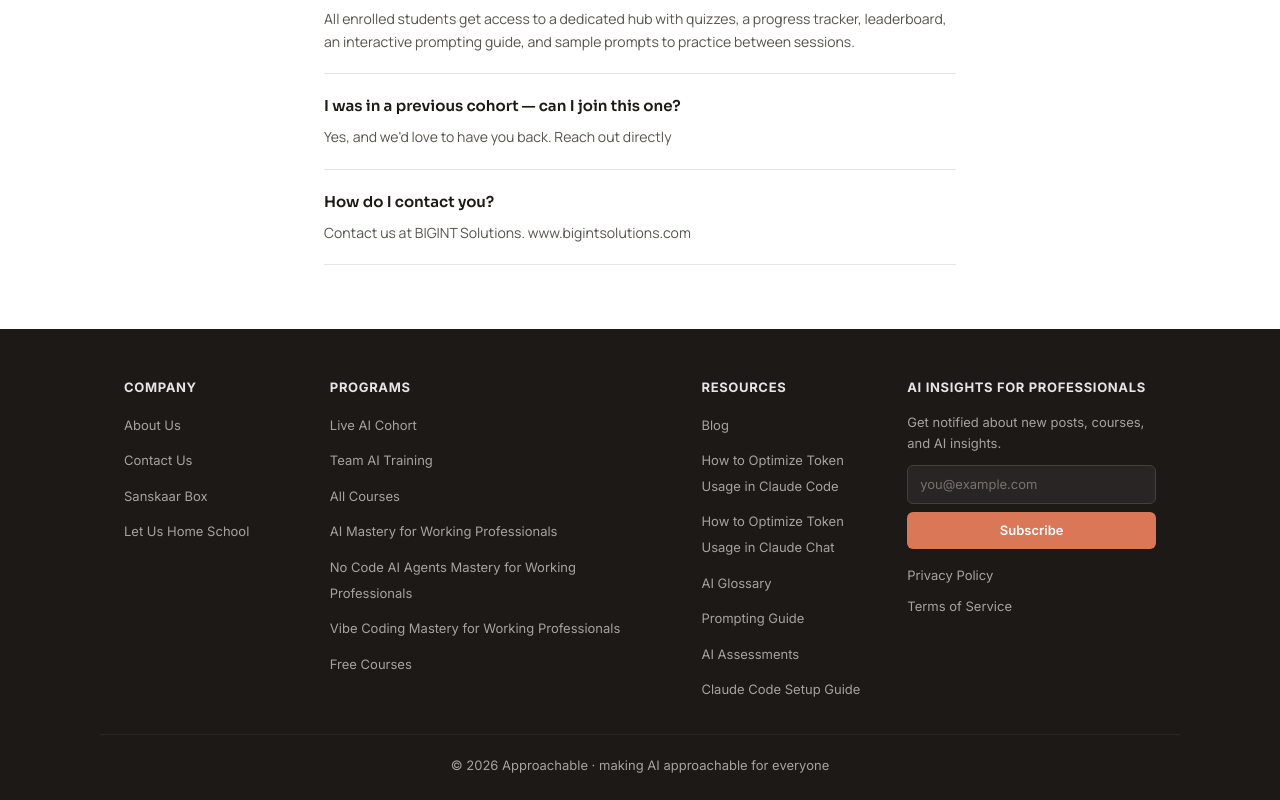
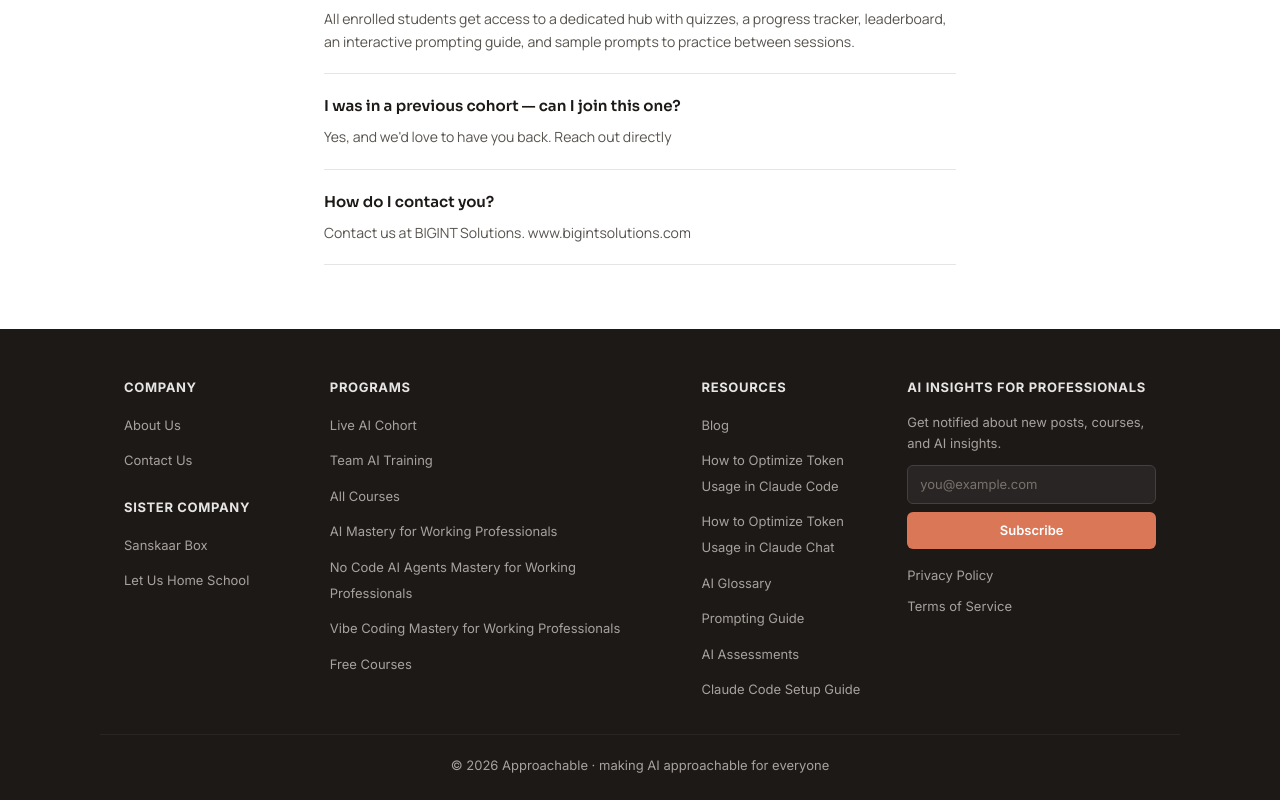
Before and after one commit to Nitish-kumar30/sample-approchable, a Next.js app: page / in a window 1280 px wide. Shown: the part 8533-9333 px from the top of the page. Built offline with nearby package versions, Linux system fonts and the light colour scheme.

Commit message:
added sister company subheadings

```diff
--- a/src/app/globals.css
+++ b/src/app/globals.css
@@ -1022,6 +1022,9 @@ section {
   flex-direction: column;
   gap: 10px;
 }
+.footer-col-section + .footer-col-section {
+  margin-top: 24px;
+}
 .site-footer a {
   color: #A8A29E;
   font-size: 13px;
--- a/src/components/Footer.tsx
+++ b/src/components/Footer.tsx
@@ -5,6 +5,15 @@ import FooterSubscribe from './FooterSubscribe';
 type FooterLink =
   | { label: string; href: string }
   | { label: string; static: true };
+type FooterSection = {
+  subheading?: string;
+  links: FooterLink[];
+};
+type FooterColumn = {
+  heading: string;
+  links?: FooterLink[];
+  sections?: FooterSection[];
+};
 
 function FooterLinkItem({ link }: { link: FooterLink }) {
   if ('static' in link) {
@@ -32,14 +41,23 @@ export default function Footer() {
     href: `/blog/${post.slug}`,
   }));
 
-  const footerColumns: { heading: string; links: FooterLink[] }[] = [
+  const footerColumns: FooterColumn[] = [
     {
       heading: 'Company',
+      sections: [
+        {
           links: [
             { label: 'About Us', href: '/about' },
             { label: 'Contact Us', href: '/contact' },
+          ],
+        },
+        {
+          subheading: 'Sister Company',
+          links: [
             { label: 'Sanskaar Box', href: 'https://sanskaarbox.com' },
             { label: 'Let Us Home School', href: 'https://letushomeschool.com' },
+          ],
+        },
       ],
     },
     {
@@ -77,13 +95,27 @@ export default function Footer() {
           {footerColumns.map((col) => (
             <div key={col.heading} className="footer-col">
               <h4 className="footer-col-heading">{col.heading}</h4>
+              {(col.sections ?? [{ links: col.links ?? [] }]).map((section, sectionIndex) => (
+                <div
+                  key={section.subheading ?? `section-${col.heading}-${sectionIndex}`}
+                  className="footer-col-section"
+                >
+                  {section.subheading && <h4 className="footer-col-heading">{section.subheading}</h4>}
                   <ul className="footer-col-links">
-                {col.links.map((link) => (
-                  <li key={'href' in link ? `${link.label}-${link.href}` : link.label}>
+                    {section.links.map((link) => (
+                      <li
+                        key={
+                          'href' in link
+                            ? `${sectionIndex}-${link.label}-${link.href}`
+                            : `${sectionIndex}-${link.label}`
+                        }
+                      >
                         <FooterLinkItem link={link} />
                       </li>
                     ))}
                   </ul>
+                </div>
+              ))}
             </div>
           ))}
           <FooterSubscribe />
```
Lines whose indentation alone changed are shown as unchanged.
